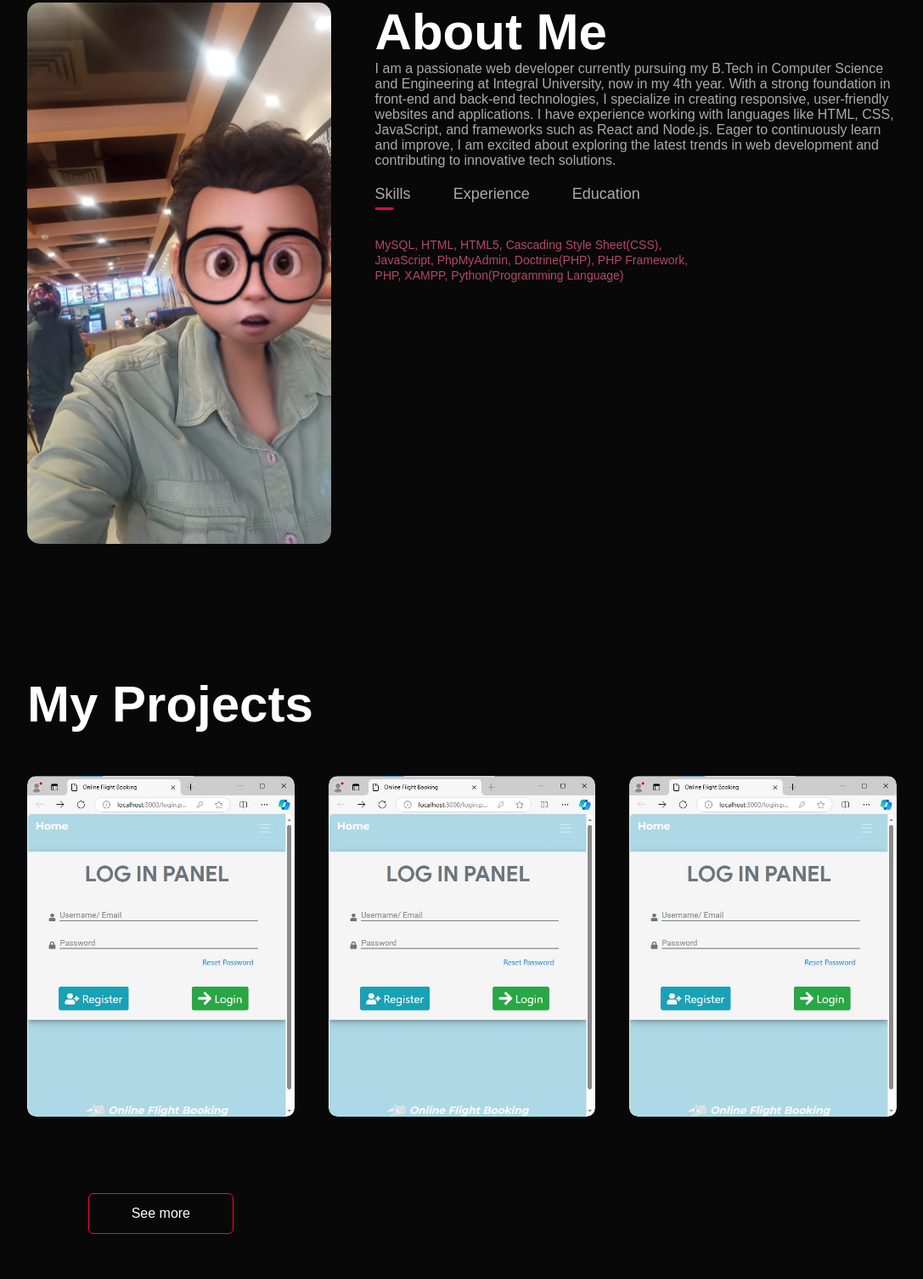
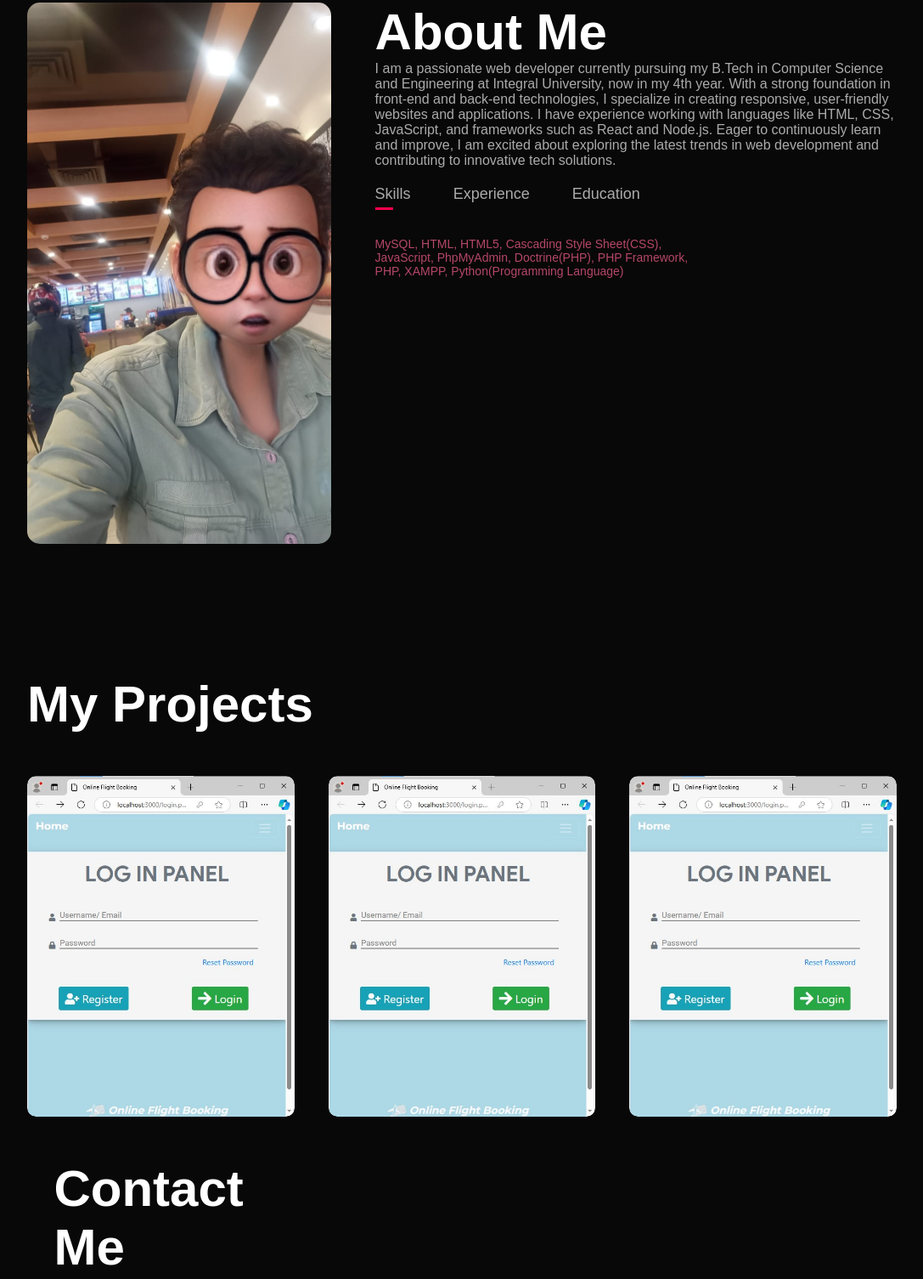
Before and after one commit to SalmanAli29000/portfolio, a plain HTML site: page index.html in a window 1280 px wide. Shown: the part 887-2392 px from the top of the page at 85% size, without its empty margins (96-1183 px from the left). Drawn offline with Linux system fonts and the light colour scheme.

Commit message:
Update index.html

```diff
--- a/index.html
+++ b/index.html
@@ -45,8 +45,8 @@
                 </div>
                 <div class="tab-contents active-tab" id="skills">
                     <ul>
-                       <li><span>
-                            MySQL, HTML, HTML5, Cascading Style Sheet(CSS),<br> JavaScript, PhpMyAdmin, Doctrine(PHP), PHP Framework, <br>PHP, XAMPP, Python(Programming Language)
+                       <li><span><ul>
+                            MySQL, HTML, HTML5, Cascading Style Sheet(CSS),<br> JavaScript, PhpMyAdmin, Doctrine(PHP), PHP Framework, <br>PHP, XAMPP, Python(Programming Language)</ul>
                       </span><br></li>
 
                     </ul>
@@ -98,9 +98,7 @@
                     <a href="#"><i class="fas fa-external-link-alt"></i></a>
                 </div>
 
-        </div>
-        <a href="#" class="btn">See more</a>
-    </div>
+
 </div>
 <!-- ----------contact------------- -->
 <div id="contact">
```
